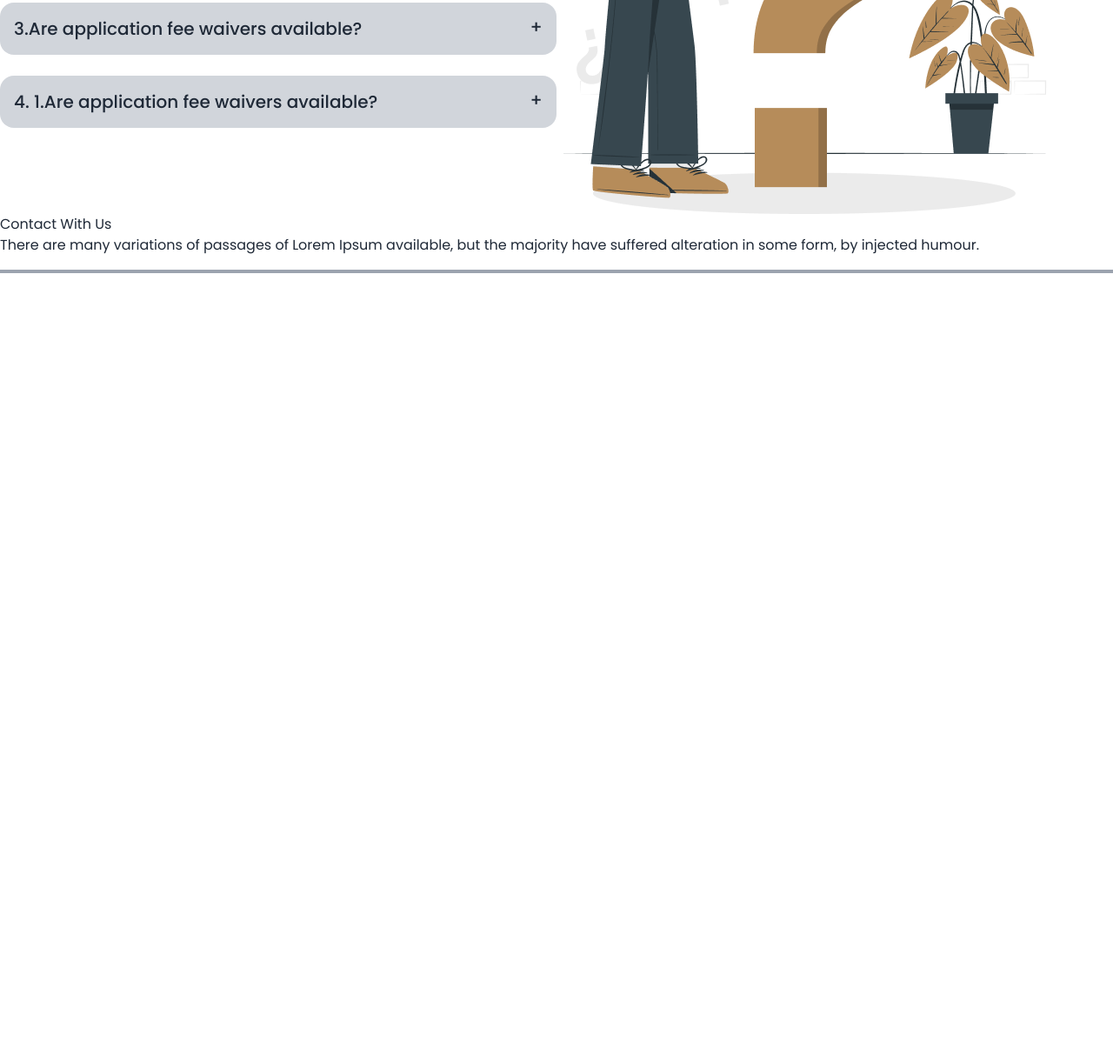
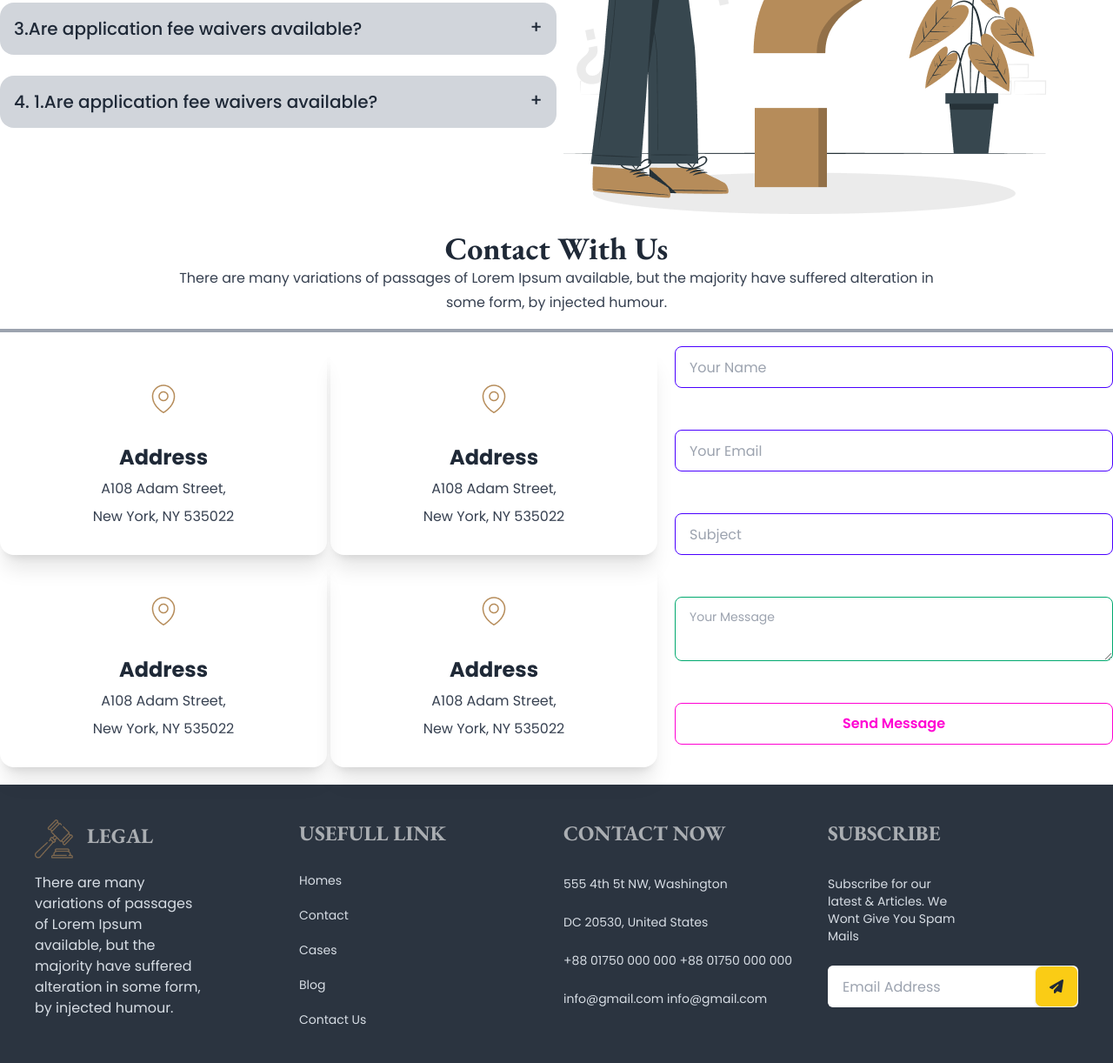
Before and after one commit to Animes101/legal-solution, a plain HTML site: page index.html in a window 1280 px wide. Shown: the part 3307-4529 px from the top of the page at 87% size. Before the commit the page ends 3637 px from the top, so only its background shows below. Drawn offline with nearby package versions, Linux system fonts and the light colour scheme.

Commit message:
footer complated

```diff
--- a/index.html
+++ b/index.html
@@ -276,13 +276,105 @@
     </section>
 
     <!--contacts area start-->
-    <section>
-        <div class="container">
-            <h1>Contact With Us</h1>
-            <p>There are many variations of passages of Lorem Ipsum available, but the majority have suffered alteration in some form, by injected humour.</p>
+    <section class="my-5">
+        <div class="container mx-auto">
+            <h1 class="text-4xl text-center font-bold eb-garamond-family">Contact With Us</h1>
+            <p class="lg:w-[70%] mx-auto text-center text-gray-700 leading-7">There are many variations of passages of Lorem Ipsum available, but the majority have suffered alteration in some form, by injected humour.</p>
             <hr class="border-2 border-gray-400 my-4">
+            <div class="flex flex-col items-center md:items-start   md:flex-row gap-5">
+                <div class="w-full md:w-[60%]">
+                    <div class="grid gap-1 grid-cols-1 md:grid-cols-2">
+                        <div class="card shadow-xl">
+                            <figure class="px-10 pt-10">
+                              <img src="images/location.png" alt="location" class="" />
+                            </figure>
+                            <div class="card-body items-center text-center">
+                              <h2 class="card-title text-2xl font-bold">Address</h2>
+                              <p class="text-base text-gray-700">A108 Adam Street,</p>
+                              <p class="text-base text-gray-700">New York, NY 535022</p>
+                            </div>
+                        </div>
+                        <div class="card shadow-xl">
+                            <figure class="px-10 pt-10">
+                              <img src="images/location.png" alt="location" class="" />
+                            </figure>
+                            <div class="card-body items-center text-center">
+                              <h2 class="card-title text-2xl font-bold">Address</h2>
+                              <p class="text-base text-gray-700">A108 Adam Street,</p>
+                              <p class="text-base text-gray-700">New York, NY 535022</p>
+                            </div>
+                        </div>
+                        <div class="card shadow-xl">
+                            <figure class="px-10 pt-10">
+                              <img src="images/location.png" alt="location" class="" />
+                            </figure>
+                            <div class="card-body items-center text-center">
+                              <h2 class="card-title text-2xl font-bold">Address</h2>
+                              <p class="text-base text-gray-700">A108 Adam Street,</p>
+                              <p class="text-base text-gray-700">New York, NY 535022</p>
+                            </div>
+                        </div>
+                        <div class="card shadow-xl">
+                            <figure class="px-10 pt-10">
+                              <img src="images/location.png" alt="location" class="" />
+                            </figure>
+                            <div class="card-body items-center text-center">
+                              <h2 class="card-title text-2xl font-bold">Address</h2>
+                              <p class="text-base text-gray-700">A108 Adam Street,</p>
+                              <p class="text-base text-gray-700">New York, NY 535022</p>
+                            </div>
+                        </div>
+                    </div>
+
+
+                </div>
+                <div class="w-full md:w-[40%]">
+                    <form class="space-y-12" action="">
+                        <input type="text" placeholder="Your Name" class="input input-bordered input-primary w-full" />
+                        <input type="email" placeholder="Your Email" class="input input-bordered input-primary w-full" />
+                        <input type="text" placeholder="Subject" class="input input-bordered input-primary w-full" />
+                        <textarea class="textarea textarea-success block w-full" placeholder="Your Message"></textarea>
+                        <button class="btn btn-outline btn-secondary text-base w-full">Send Message</button>
+                    </form>
+                </div>
+            </div>
         </div>
     </section>
 
+    <!--footer start-->
+
+    <footer class="footer p-10 bg-neutral text-neutral-content grid grid-cols-1 md:grid-cols-4 lg:grid-cols-4">
+        <nav>
+          <header class="footer-title text-white text-2xl eb-garamond-family font-bold "> <img src="images/logo.png"  class="inline-block mr-4 w-11">Legal</header>
+          <p class="text-base w-[200px]">There are many variations of passages of Lorem Ipsum available, but the majority have suffered alteration in some form, by injected humour.</p>
+
+        </nav>
+        <nav class="space-y-3">
+          <header class="footer-title text-white text-2xl eb-garamond-family font-bold">Usefull Link</header>
+          <a class="link link-hover">Homes</a>
+          <a class="link link-hover">Contact</a>
+          <a class="link link-hover">Cases</a>
+          <a class="link link-hover">Blog</a>
+          <a class="link link-hover">Contact Us</a>
+        </nav>
+        <nav class="space-y-4">
+          <header class="footer-title text-white text-2xl eb-garamond-family font-bold">Contact Now</header>
+          <a class="link link-hover">555 4th 5t NW, Washington</a>
+          <a class="link link-hover">DC 20530, United States</a>
+          <a class="link link-hover">+88 01750 000 000
+            +88 01750 000 000</a>
+            <a href="">info@gmail.com
+                info@gmail.com</a>
+        </nav>
+        <nav class="space-y-4">
+            <header class="footer-title text-white text-2xl eb-garamond-family font-bold">Subscribe</header>
+            <p class="w-[150px]">Subscribe for our latest & Articles. We Wont Give You Spam Mails</p>
+            <div class="flex min-w-32 bg-white justify-between items-center rounded-md">
+                <input type="text" placeholder="Email Address" class=" input w-[77%]" />
+                <button class="btn bg-yellow-400"><i class="fa-solid text-base fa-paper-plane"></i></button>
+            </div>
+          </nav>
+      </footer>
+
 </body>
 </html>
```
